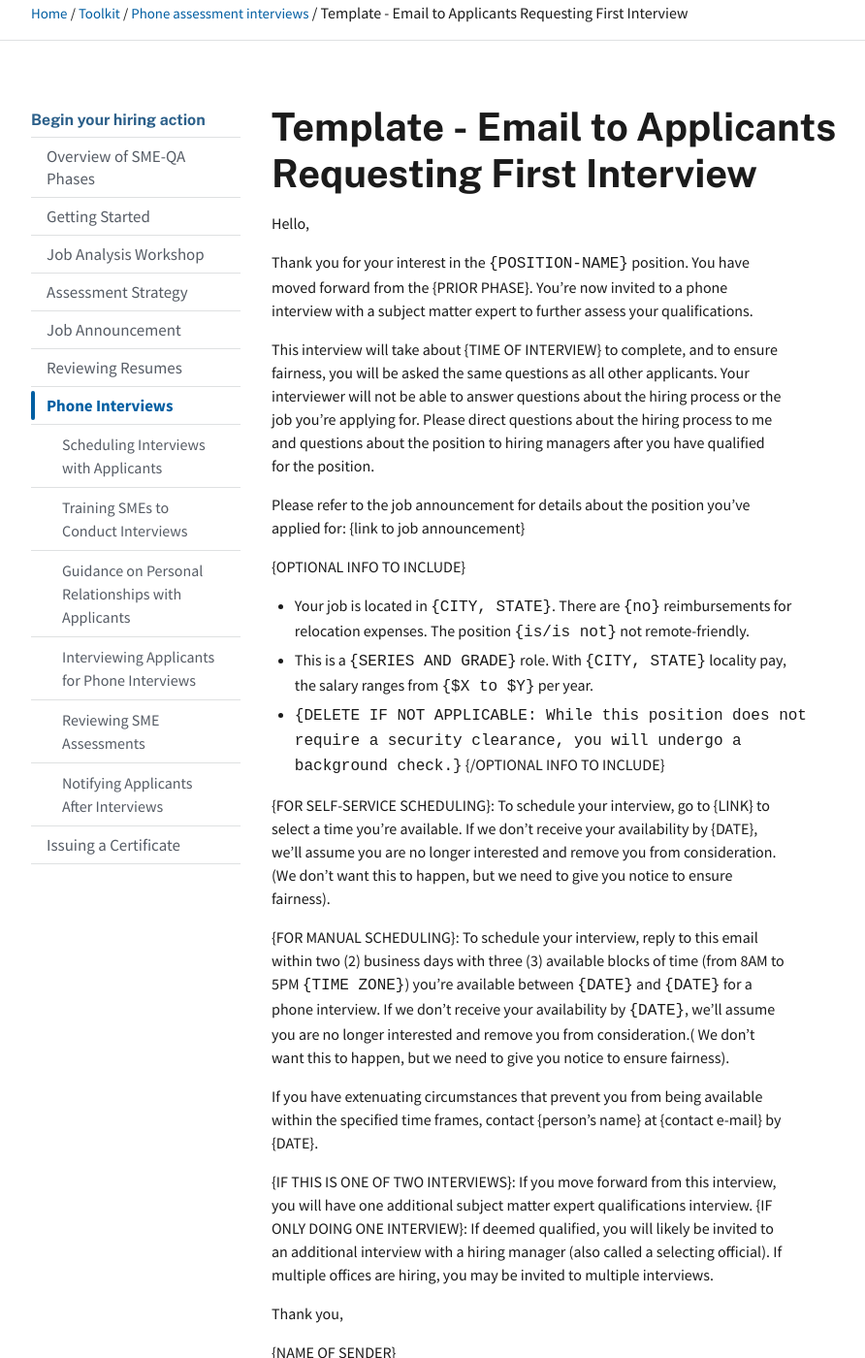
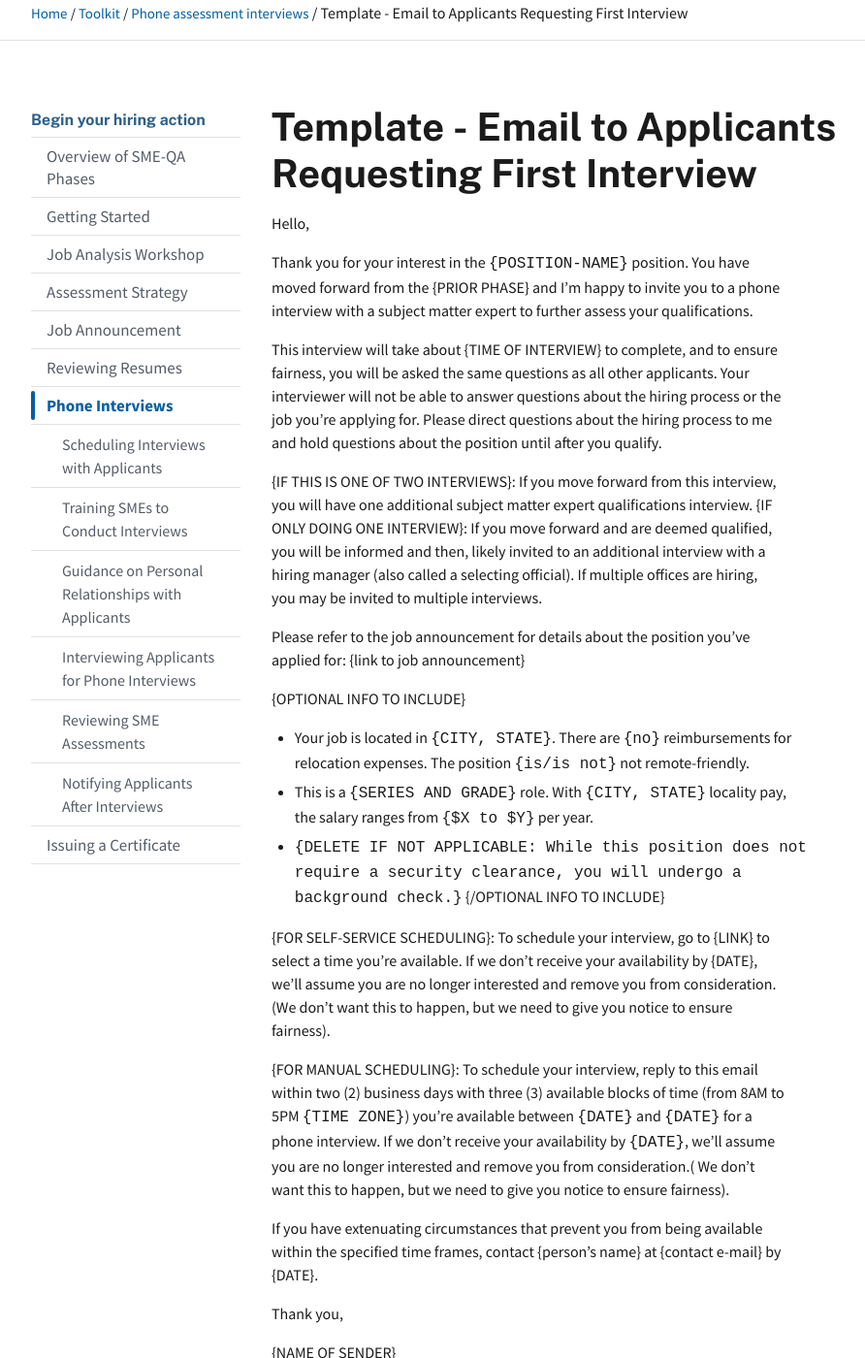
Before and after one commit to usds/SME-QA-Website, a Jekyll site: the page built from toolkit/phone-assessment-interviews/email-template-app-first-interview-sched.md, in a window 1280 px wide and 1400 px high, scrolled down 197 px. Shown: the whole window at 97% size, without its empty margins (128-1020 px from the left). Built offline with Jekyll 4.4.1, drawn with Linux system fonts in a browser that asks for light colours.

Commit message:
second edit

```diff
--- a/toolkit/phone-assessment-interviews/email-template-app-first-interview-sched.md
+++ b/toolkit/phone-assessment-interviews/email-template-app-first-interview-sched.md
@@ -9,9 +9,12 @@ title: Template - Email to Applicants Requesting First Interview
 
 Hello,
 
-Thank you for your interest in the `{POSITION-NAME}` position. You have moved forward from the {PRIOR PHASE}. You’re now invited to a phone interview with a subject matter expert to further assess your qualifications.
+Thank you for your interest in the `{POSITION-NAME}` position. You have moved forward from the {PRIOR PHASE} and I'm happy to  invite you to a phone interview with a subject matter expert to further assess your qualifications.
 
-This interview will take about {TIME OF INTERVIEW} to complete, and to ensure fairness, you will be asked the same questions as all other applicants. Your interviewer will not be able to answer questions about the hiring process or the job you're applying for.  Please direct questions about the hiring process to me and questions about the position to hiring managers after you have qualified for the position.
+This interview will take about {TIME OF INTERVIEW} to complete, and to ensure fairness, you will be asked the same questions as all other applicants. Your interviewer will not be able to answer questions about the hiring process or the job you're applying for. Please direct questions about the hiring process to me and hold questions about the position until after you qualify.
+
+{IF THIS IS ONE OF TWO INTERVIEWS}: If you move forward from this interview, you will have one additional subject matter expert qualifications interview.
+{IF ONLY DOING ONE INTERVIEW}: If you move forward and are deemed qualified, you will be informed and then, likely invited to an additional interview with a hiring manager (also called a selecting official). If multiple offices are hiring, you may be invited to multiple interviews.
 
 Please refer to the job announcement for details about the position you’ve applied for: {link to job announcement}
 
@@ -27,9 +30,6 @@ Please refer to the job announcement for details about the position you’ve app
 
 If you have extenuating circumstances that prevent you from being available within the specified time frames, contact {person's name} at {contact e-mail} by {DATE}.
 
-{IF THIS IS ONE OF TWO INTERVIEWS}: If you move forward from this interview, you will have one additional subject matter expert qualifications interview.
-{IF ONLY DOING ONE INTERVIEW}: If deemed qualified, you will likely be invited to an additional interview with a hiring manager (also called a selecting official). If multiple offices are hiring, you may be invited to multiple interviews.
-
 Thank you,
 
 {NAME OF SENDER}
```
